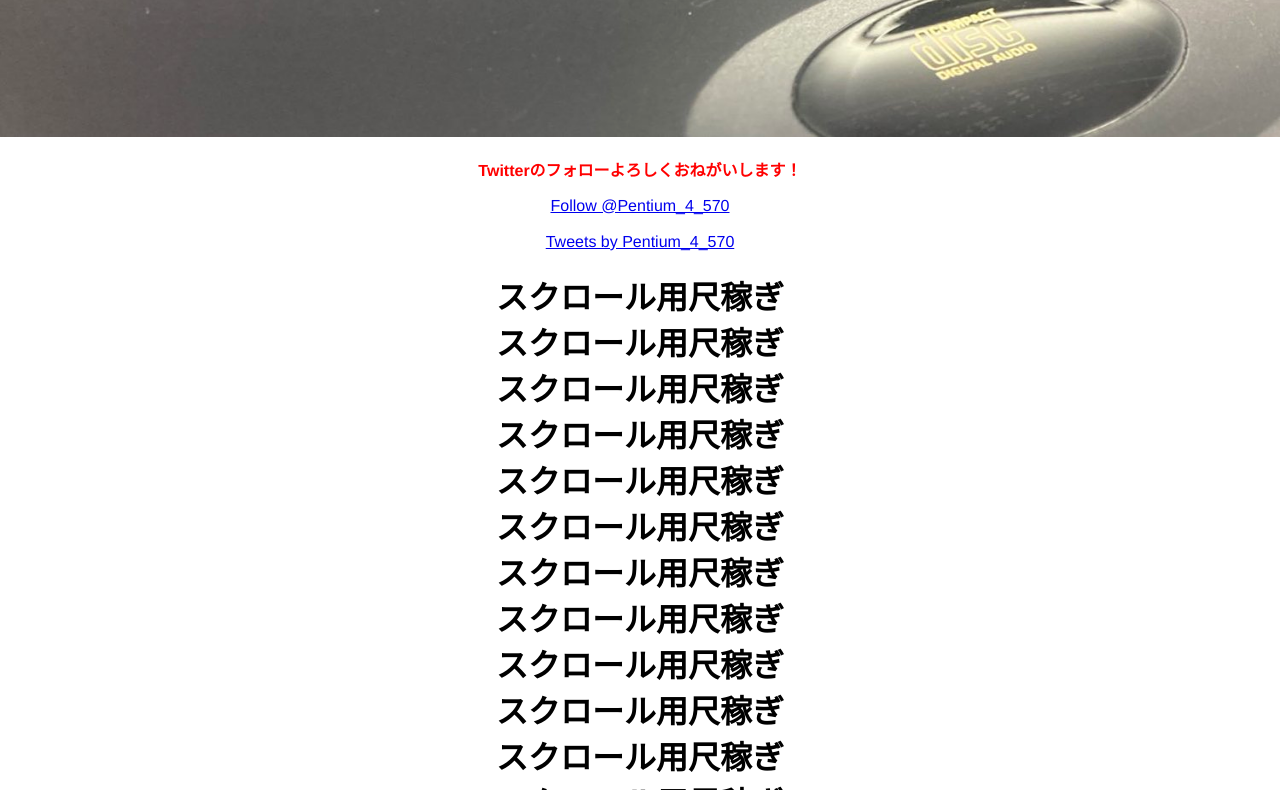
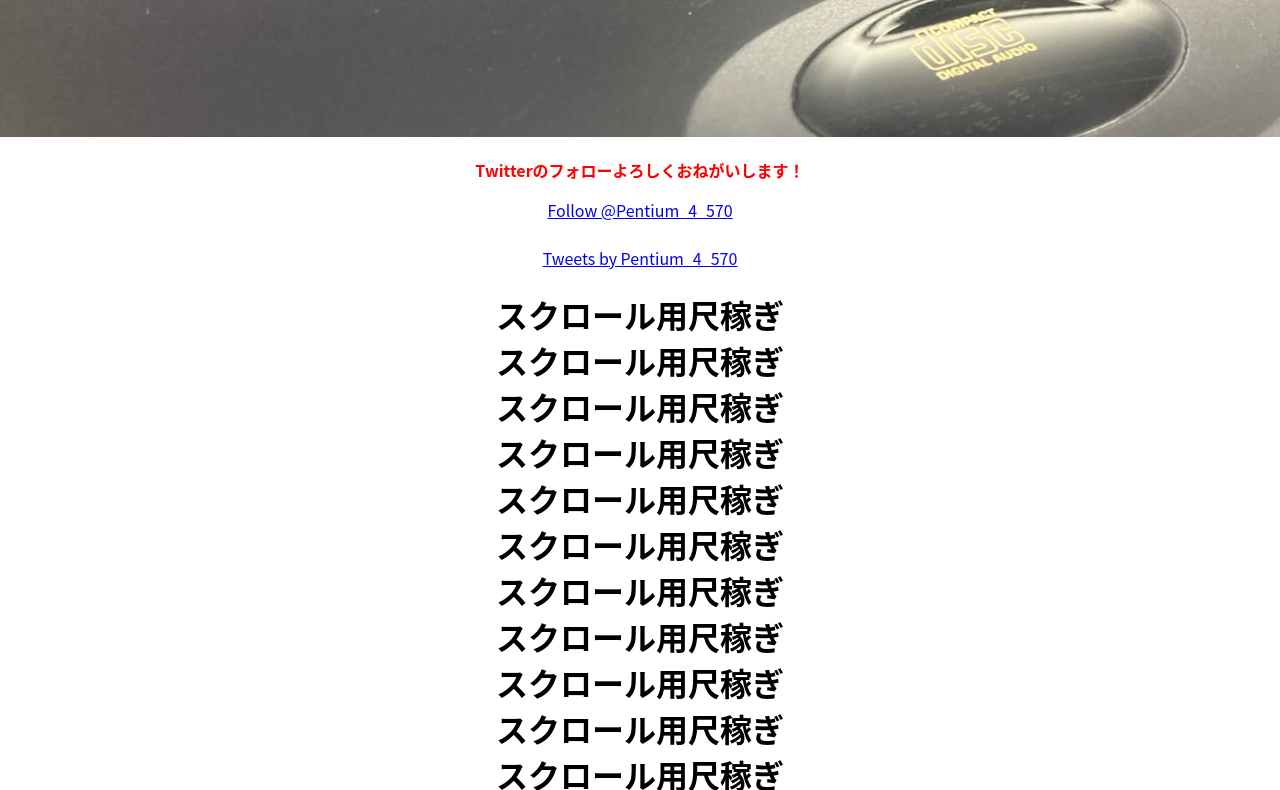
Before and after one commit to wagoncoupe/wagoncoupe.github.io, a plain HTML site: page css/top.html in a window 1280 px wide. Shown: the part 390-1180 px from the top of the page. Drawn offline with Linux system fonts and the light colour scheme.

Commit message:
優先フォントを変更

```diff
--- a/css/header.css
+++ b/css/header.css
@@ -5,7 +5,7 @@
 body {
     margin: 0;
     padding: 0;
-    font-family: "Hiragino Kaku Gothic Pro", "ヒラギノ角ゴ Pro W3", メイリオ, Meiryo, "ＭＳ Ｐゴシック", "Helvetica Neue", Helvetica, Arial, sans-serif;
+    font-family: "Noto Sans CJK JP", "Hiragino Kaku Gothic Pro", "ヒラギノ角ゴ Pro W3", メイリオ, Meiryo, "ＭＳ Ｐゴシック", "Helvetica Neue", Helvetica, Arial, sans-serif;
     background-color: #ffffff;
 }
 
```
